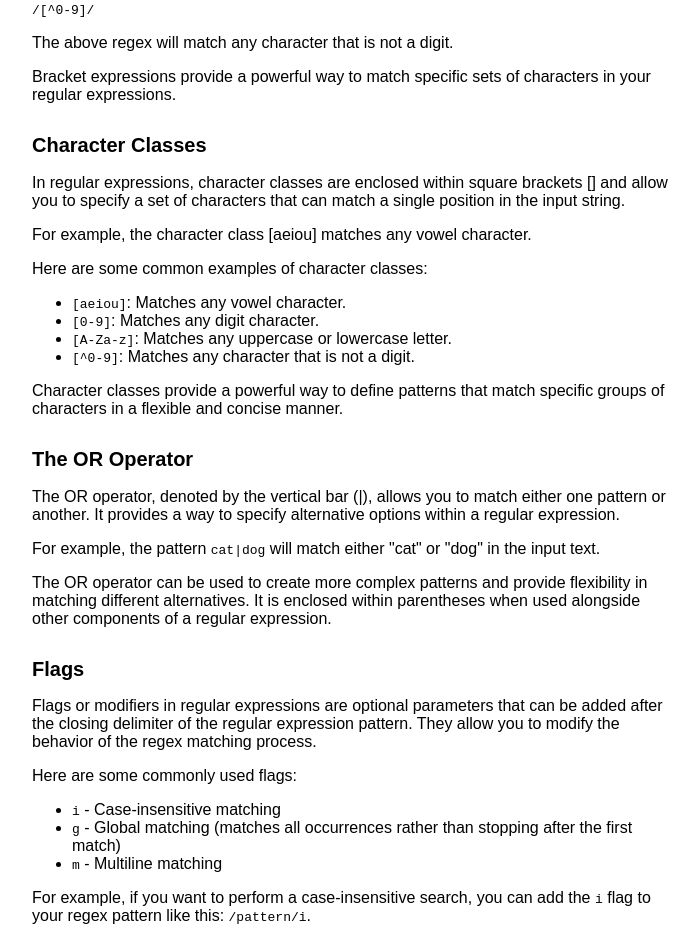
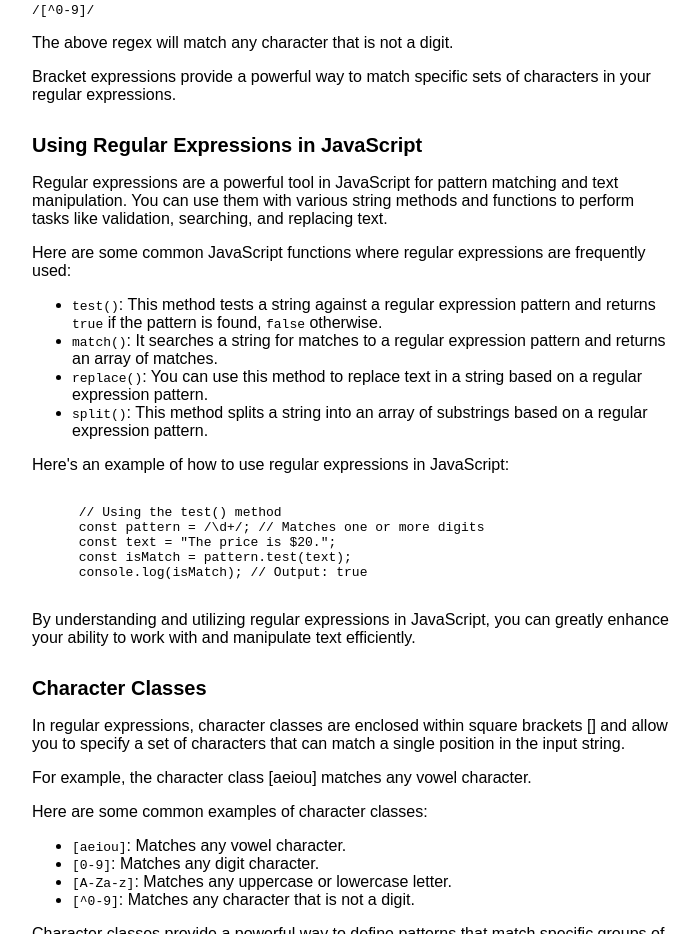
Before and after one commit to jofiel-nguyen/RegexTutorialFromWren, a plain HTML site: page index.html in a window 1280 px wide. Shown: the part 1752-2686 px from the top of the page, without its empty margins (348-1047 px from the left). Drawn offline with Linux system fonts and the light colour scheme.

Commit message:
Update index.html

```diff
--- a/index.html
+++ b/index.html
@@ -87,7 +87,26 @@
       <p>Bracket expressions provide a powerful way to match specific sets of characters in your regular expressions.</p>
 
     </section>
-
+    <section id="using-regex-in-javascript">
+        <h2>Using Regular Expressions in JavaScript</h2>
+        <p>Regular expressions are a powerful tool in JavaScript for pattern matching and text manipulation. You can use them with various string methods and functions to perform tasks like validation, searching, and replacing text.</p>
+        <p>Here are some common JavaScript functions where regular expressions are frequently used:</p>
+        <ul>
+          <li><code>test()</code>: This method tests a string against a regular expression pattern and returns <code>true</code> if the pattern is found, <code>false</code> otherwise.</li>
+          <li><code>match()</code>: It searches a string for matches to a regular expression pattern and returns an array of matches.</li>
+          <li><code>replace()</code>: You can use this method to replace text in a string based on a regular expression pattern.</li>
+          <li><code>split()</code>: This method splits a string into an array of substrings based on a regular expression pattern.</li>
+        </ul>
+        <p>Here's an example of how to use regular expressions in JavaScript:</p>
+        <pre><code>
+      // Using the test() method
+      const pattern = /\d+/; // Matches one or more digits
+      const text = "The price is $20.";
+      const isMatch = pattern.test(text);
+      console.log(isMatch); // Output: true
+        </code></pre>
+        <p>By understanding and utilizing regular expressions in JavaScript, you can greatly enhance your ability to work with and manipulate text efficiently.</p>
+      </section>
     <section id="character-classes">
       <h2>Character Classes</h2>
       <p>In regular expressions, character classes are enclosed within square brackets [] and allow you to specify a set of characters that can match a single position in the input string.</p>
```
